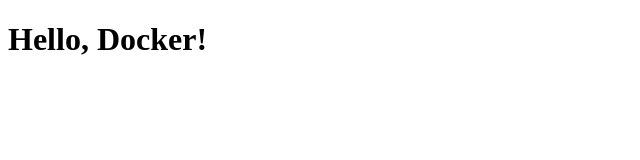
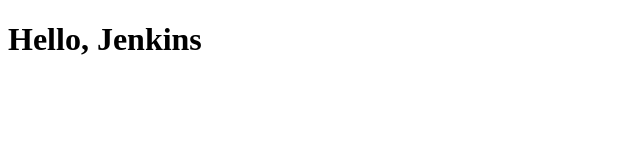
Before and after one commit to srush22/simple-webapp, a plain HTML site: page index.html in a window 1280 px wide. Shown: the full height of the page, 0-640 px from the left. Drawn offline with Linux system fonts and the light colour scheme.

Commit message:
Update index.html

```diff
--- a/index.html
+++ b/index.html
@@ -4,6 +4,6 @@
     <title>Simple Web App</title>
 </head>
 <body>
-    <h1>Hello, Docker!</h1>
+    <h1>Hello, Jenkins</h1>
 </body>
 </html>
```
